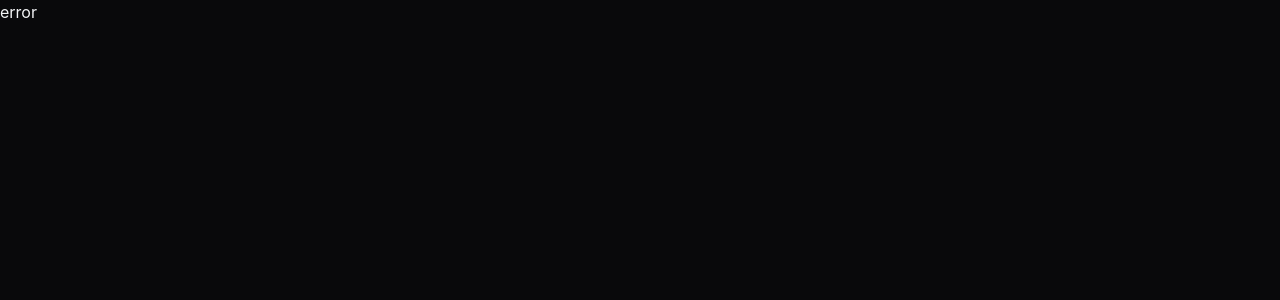
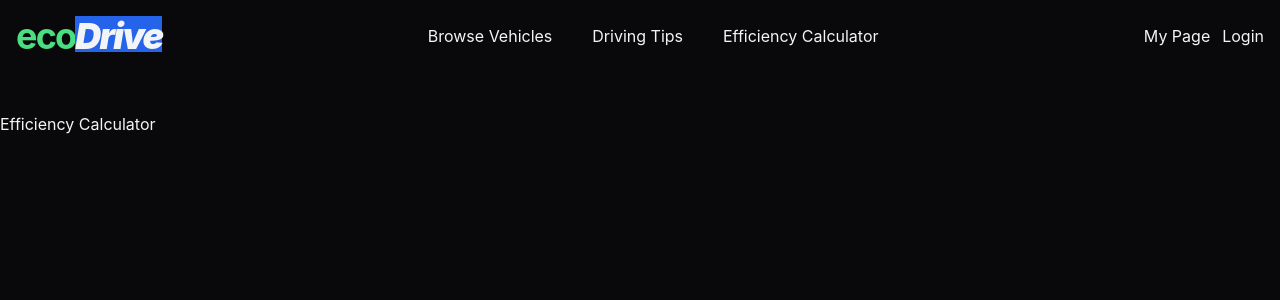
Before and after one commit to seyoonagain/ecoDrive, a React (Create React App) app: page /calculator in a window 1280 px wide. Before the commit this address had no page. Shown: the top 300 px of the page. Built offline with nearby package versions, Linux system fonts and the light colour scheme.

Commit message:
Modify page layout

```diff
--- a/src/index.js
+++ b/src/index.js
@@ -6,9 +6,10 @@ import reportWebVitals from './reportWebVitals';
 import { createBrowserRouter, RouterProvider } from 'react-router-dom'
 import Main from './pages/Main';
 import Search from './pages/Search';
-import MyFuelEfficiency from './pages/MyFuelEfficiency';
 import Tips from './pages/Tips';
 import Error from './pages/Error';
+import EfficiencyCalculator from './pages/EfficiencyCalculator';
+import MyPage from './pages/MyPage';
 
 const router = createBrowserRouter([
   {
@@ -19,8 +20,9 @@ const router = createBrowserRouter([
       { path: '', element: <Main /> },
       { path: 'search', element: <Search /> },
       { path: 'search/:keyword', element: <Search /> },
-      { path: 'myfuelefficiency', element: <MyFuelEfficiency /> },
+      { path: 'calculator', element: <EfficiencyCalculator /> },
       { path: 'tips', element: <Tips /> },
+      { path: 'mypage', element: <MyPage /> },
     ]
   }
 ])
--- /dev/null
+++ b/src/pages/EfficiencyCalculator.jsx
@@ -0,0 +1,5 @@
+import React from 'react';
+
+export default function EfficiencyCalculator() {
+  return <>Efficiency Calculator</>;
+}
--- a/src/pages/MyFuelEfficiency.jsx
+++ /dev/null
@@ -1,5 +0,0 @@
-import React from 'react';
-
-export default function MyFuelEfficiency() {
-  return <>my fuel efficiency</>;
-}
--- /dev/null
+++ b/src/pages/MyPage.jsx
@@ -0,0 +1,5 @@
+import React from 'react';
+
+export default function MyPage() {
+  return <>My Page</>;
+}
```
